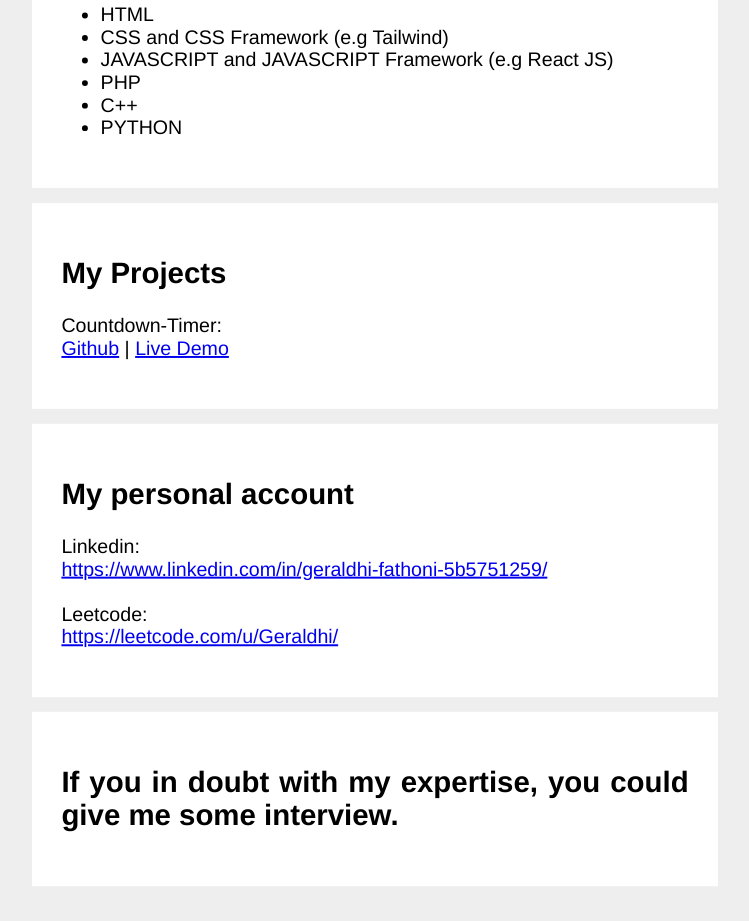
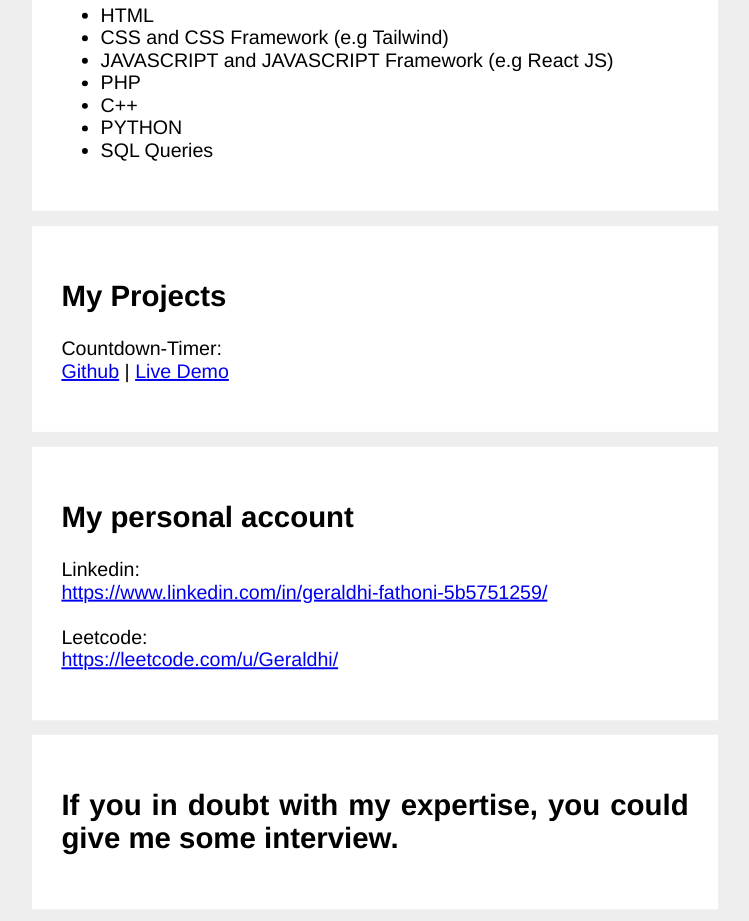
Before and after one commit to geraldhi101/my-porto, a plain HTML site: page index.html in a window 1280 px wide. Shown: the part 897-1818 px from the top of the page, without its empty margins (265-1014 px from the left). Before the commit the page ends 1795 px from the top, so only its background shows below. Drawn offline with Linux system fonts and the light colour scheme.

Commit message:
Update index.html

```diff
--- a/index.html
+++ b/index.html
@@ -44,6 +44,7 @@
                         <li>PHP</li>
                         <li>C++</li>
                         <li>PYTHON</li>
+                        <li>SQL Queries</li>
                     </ul>
                 </p>
             </div>
```
